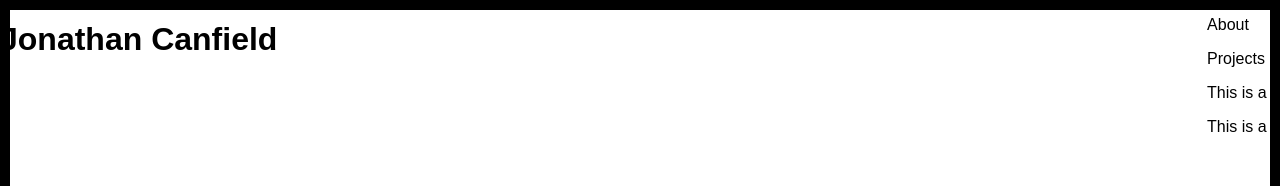
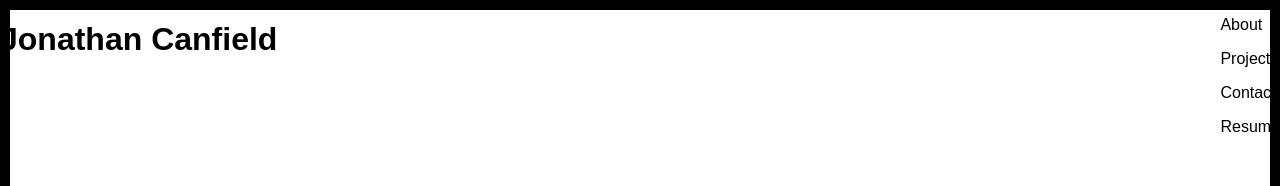
Before and after one commit to jtcanfield/portfolio, a React (Create React App) app: page / in a window 1280 px wide. Shown: the top 186 px of the page. Built offline with nearby package versions, Linux system fonts and the light colour scheme.

Commit message:
have basic wireframe, begin adding content

```diff
--- a/src/components/topbar.js
+++ b/src/components/topbar.js
@@ -11,8 +11,8 @@ export default class TopBar extends Component {
         <div className="topbar-right">
           <p>About</p>
           <p>Projects</p>
-          <p>This is a p</p>
-          <p>This is a p</p>
+          <p>Contact</p>
+          <p>Resume</p>
         </div>
       </div>
     );
--- a/src/styles/App.css
+++ b/src/styles/App.css
@@ -5,6 +5,9 @@ body{
 }
 
 /*TOPBAR STYLES*/
+.topbar-container{
+
+}
 .topbar-left{
   float: left;
 }
```
